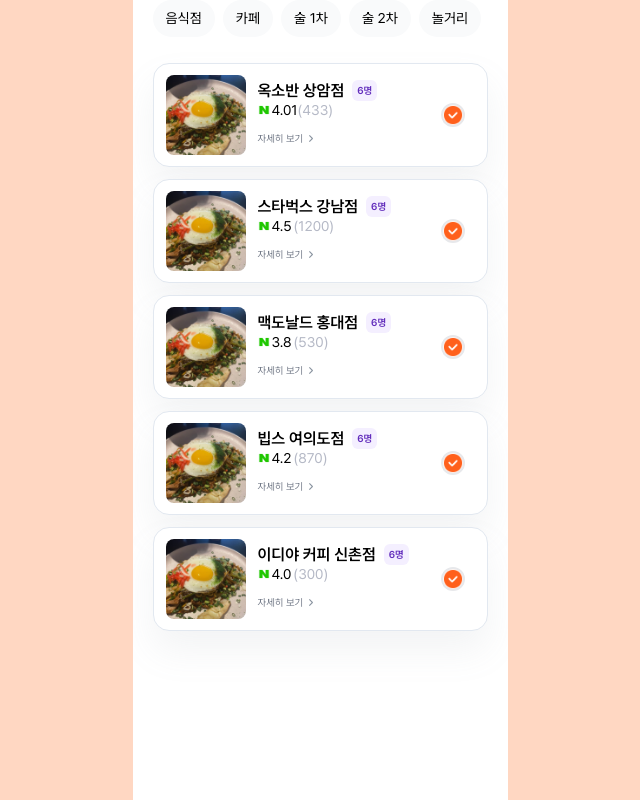
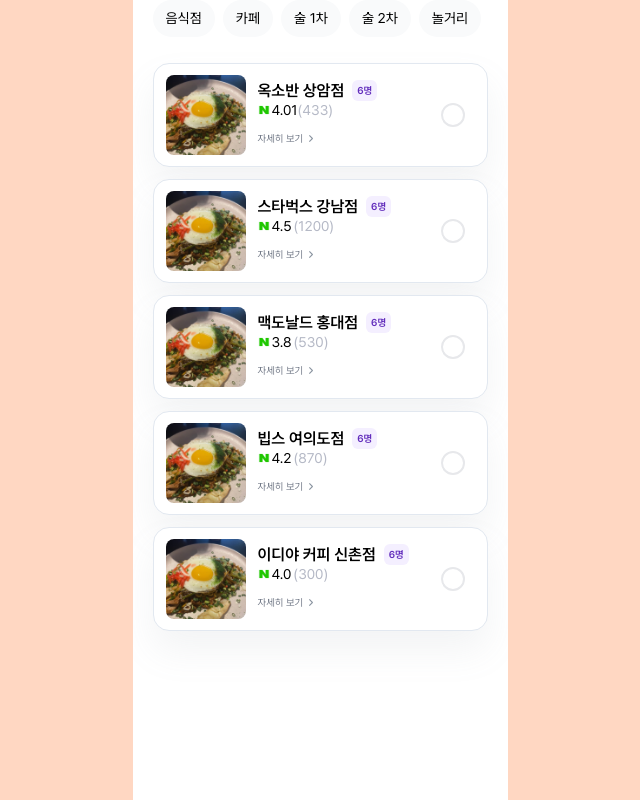
Before and after one commit to mash-up-kr/piikii_web, a Next.js app: page /vote-edit in a window 1280 px wide. Shown: the whole page, without its empty margins (320-960 px from the left). Built offline with nearby package versions, Linux system fonts and the light colour scheme.

Commit message:
fix: Change the format with props and change css properties about border

```diff
--- a/app/vote-edit/_components/EditOptionArea.tsx
+++ b/app/vote-edit/_components/EditOptionArea.tsx
@@ -6,64 +6,29 @@
 import { useRouter } from "next/navigation";
 import { useState } from "react";
 
-const initialColumns: ColumnsType = {
-  course: {
-    id: "course",
-    list: {
-      food: [{ globalIndex: 0, title: "음식점", type: "food", icon: "🍔" }],
-      dessert: [{ globalIndex: 1, title: "카페", type: "dessert", icon: "🥨" }],
-      beer: [
-        { globalIndex: 2, title: "술 1차", type: "dessert", icon: "🥨" },
-        { globalIndex: 3, title: "술 2차", type: "dessert", icon: "🥨" },
-      ],
-      play: [{ globalIndex: 4, title: "놀거리", type: "play", icon: "🥨" }],
-    },
-  },
-};
-
-const placesInfo = [
-  {
-    place: "옥소반 상암점",
-    link: "abcd",
-    rating: "4.01",
-    reviewCount: 433,
-    images: ["/png/food.png"],
-  },
-  {
-    place: "스타벅스 강남점",
-    link: "efgh",
-    rating: "4.5",
-    reviewCount: 1200,
-    images: ["/png/food.png"],
-  },
-  {
-    place: "맥도날드 홍대점",
-    link: "ijkl",
-    rating: "3.8",
-    reviewCount: 530,
-    images: ["/png/food.png"],
-  },
-  {
-    place: "빕스 여의도점",
-    link: "mnop",
-    rating: "4.2",
-    reviewCount: 870,
-    images: ["/png/food.png"],
-  },
-  {
-    place: "이디야 커피 신촌점",
-    link: "qrst",
-    rating: "4.0",
-    reviewCount: 300,
-    images: ["/png/food.png"],
-  },
-];
-
-const EditOptionArea = () => {
+interface EditOptionAreaProps {
+  initialColumns: ColumnsType;
+  placesInfo: Array<{
+    place: string;
+    link: string;
+    rating: string;
+    reviewCount: number;
+    images: string[];
+  }>;
+}
+const EditOptionArea = ({
+  initialColumns,
+  placesInfo,
+}: EditOptionAreaProps) => {
   const [selectedChip, setSelectedChip] = useState<number | null>(null);
+  const [selectedCard, setSelectedCard] = useState<number | null>(null);
 
   const handleChipClick = (index: number) => {
     setSelectedChip(index === selectedChip ? null : index);
+  };
+
+  const handleCardClick = (index: number) => {
+    setSelectedCard(index === selectedCard ? null : index);
   };
 
   return (
@@ -82,11 +47,13 @@
         {placesInfo.map((placeInfo, index) => (
           <CardWithSelectedOption
             key={index}
+            selected={selectedCard === index}
             place={placeInfo.place}
             link={placeInfo.link}
             rating={placeInfo.rating}
             reviewCount={placeInfo.reviewCount}
             images={placeInfo.images || []}
+            onButtonClick={() => handleCardClick(index)}
           />
         ))}
       </div>
--- a/app/vote-edit/page.tsx
+++ b/app/vote-edit/page.tsx
@@ -1,8 +1,64 @@
 import React from "react";
 import EditOptionArea from "./_components/EditOptionArea";
+import { ColumnsType } from "../edit-course/_components/DragAndDropArea";
+
+const initialColumns: ColumnsType = {
+  course: {
+    id: "course",
+    list: {
+      food: [{ globalIndex: 0, title: "음식점", type: "food", icon: "🍔" }],
+      dessert: [{ globalIndex: 1, title: "카페", type: "dessert", icon: "🥨" }],
+      beer: [
+        { globalIndex: 2, title: "술 1차", type: "dessert", icon: "🥨" },
+        { globalIndex: 3, title: "술 2차", type: "dessert", icon: "🥨" },
+      ],
+      play: [{ globalIndex: 4, title: "놀거리", type: "play", icon: "🥨" }],
+    },
+  },
+};
+
+const placesInfo = [
+  {
+    place: "옥소반 상암점",
+    link: "abcd",
+    rating: "4.01",
+    reviewCount: 433,
+    images: ["/png/food.png"],
+  },
+  {
+    place: "스타벅스 강남점",
+    link: "efgh",
+    rating: "4.5",
+    reviewCount: 1200,
+    images: ["/png/food.png"],
+  },
+  {
+    place: "맥도날드 홍대점",
+    link: "ijkl",
+    rating: "3.8",
+    reviewCount: 530,
+    images: ["/png/food.png"],
+  },
+  {
+    place: "빕스 여의도점",
+    link: "mnop",
+    rating: "4.2",
+    reviewCount: 870,
+    images: ["/png/food.png"],
+  },
+  {
+    place: "이디야 커피 신촌점",
+    link: "qrst",
+    rating: "4.0",
+    reviewCount: 300,
+    images: ["/png/food.png"],
+  },
+];
 
 const VoteEditPage = () => {
-  return <EditOptionArea />;
+  return (
+    <EditOptionArea initialColumns={initialColumns} placesInfo={placesInfo} />
+  );
 };
 
 export default VoteEditPage;
--- a/components/common/Cards/CardWithSelectedOption.tsx
+++ b/components/common/Cards/CardWithSelectedOption.tsx
@@ -9,10 +9,11 @@
   reviewCount,
   images,
   onButtonClick,
+  selected,
 }) => {
   return (
     <Card
-      className={`group flex flex-col w-[335px] h-[104px] items-start justify-center cursor-pointer p-[12px] rounded-[16px] group-active:border-2 group-active:border-[#FF601C]`}
+      className={`flex flex-col w-[335px] h-[104px] items-start justify-center cursor-pointer p-[12px] rounded-[16px] group-active:border-2 group-active:border-[#FF601C]`}
     >
       <CardContent className="flex flex-col w-[295px] h-[80px]">
         <div className="flex flex-row w-full h-full">
@@ -68,9 +69,14 @@
               </div>
             </div>
             <button
-              className="flex w-[24px] h-[24px] items-center justify-center border-2 rounded-2xl border-[#E7E8EB] group-hover:border-[#FFD6D9] mr-[8px]"
+              className={`flex w-[24px] h-[24px] items-center justify-center rounded-2xl  ${
+                selected
+                  ? "border-none"
+                  : "border-2 border-[#E7E8EB] hover:border-[#FFD6D9]"
+              }  mr-[8px]`}
               onClick={onButtonClick}
             >
+              {selected && (
                 <Image
                   src={"png/ic_check_circle-1_24.png"}
                   alt="check"
@@ -80,6 +86,7 @@
                   priority
                   unoptimized
                 />
+              )}
             </button>
           </div>
         </div>
--- a/model/index.ts
+++ b/model/index.ts
@@ -19,6 +19,7 @@
   onButtonClick?: () => void;
   noShadow?: boolean;
   cardClassName?: string;
+  selected?: boolean;
 }
 
 export interface ImgProps {
```
Lines whose indentation alone changed are shown as unchanged.
